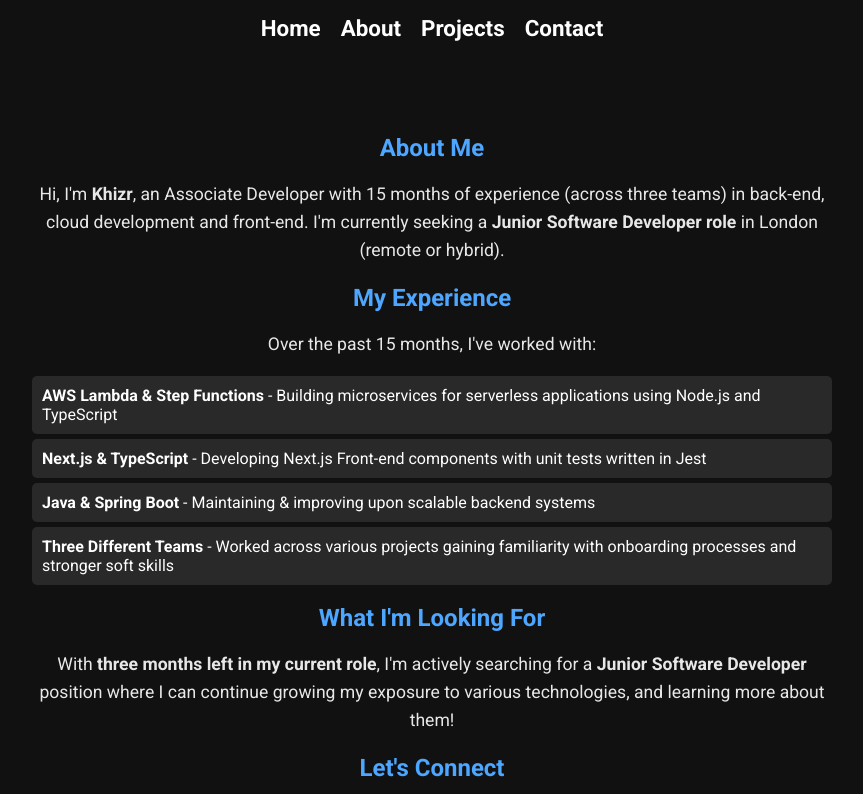
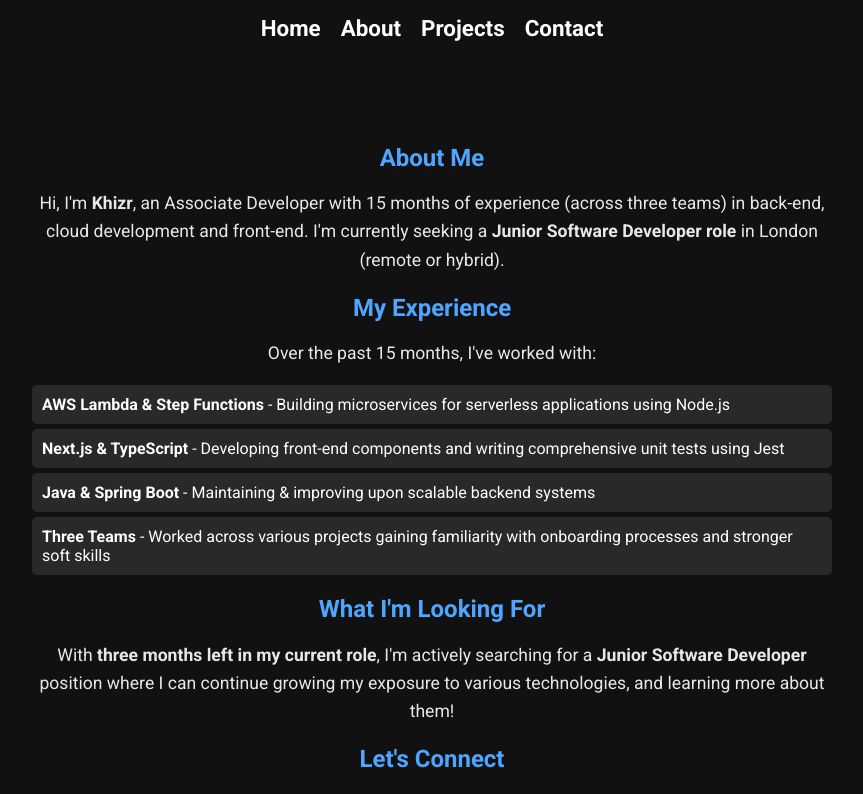
Before and after one commit to sadlycryingbird/personal-portfolio, a Next.js app: page /about in a window 1280 px wide. Shown: the top 794 px of the page, without its empty margins (208-1071 px from the left). Built offline with nearby package versions, Linux system fonts and the light colour scheme.

Commit message:
edited about

```diff
--- a/app/components/About.tsx
+++ b/app/components/About.tsx
@@ -16,10 +16,10 @@ export default function About() {
           Over the past 15 months, I've worked with:
         </p>
         <ul>
-          <li><strong>AWS Lambda & Step Functions</strong> - Building microservices for serverless applications using Node.js and TypeScript</li>
-          <li><strong>Next.js & TypeScript</strong> - Developing Next.js Front-end components with unit tests written in Jest</li>
+          <li><strong>AWS Lambda & Step Functions</strong> - Building microservices for serverless applications using Node.js</li>
+          <li><strong>Next.js & TypeScript</strong> - Developing front-end components and writing comprehensive unit tests using Jest</li>
           <li><strong>Java & Spring Boot</strong> - Maintaining & improving upon scalable backend systems</li>
-          <li><strong>Three Different Teams</strong> - Worked across various projects gaining familiarity with onboarding processes and stronger soft skills</li>
+          <li><strong>Three Teams</strong> - Worked across various projects gaining familiarity with onboarding processes and stronger soft skills</li>
         </ul>
 
         <h2>What I'm Looking For</h2>
```
